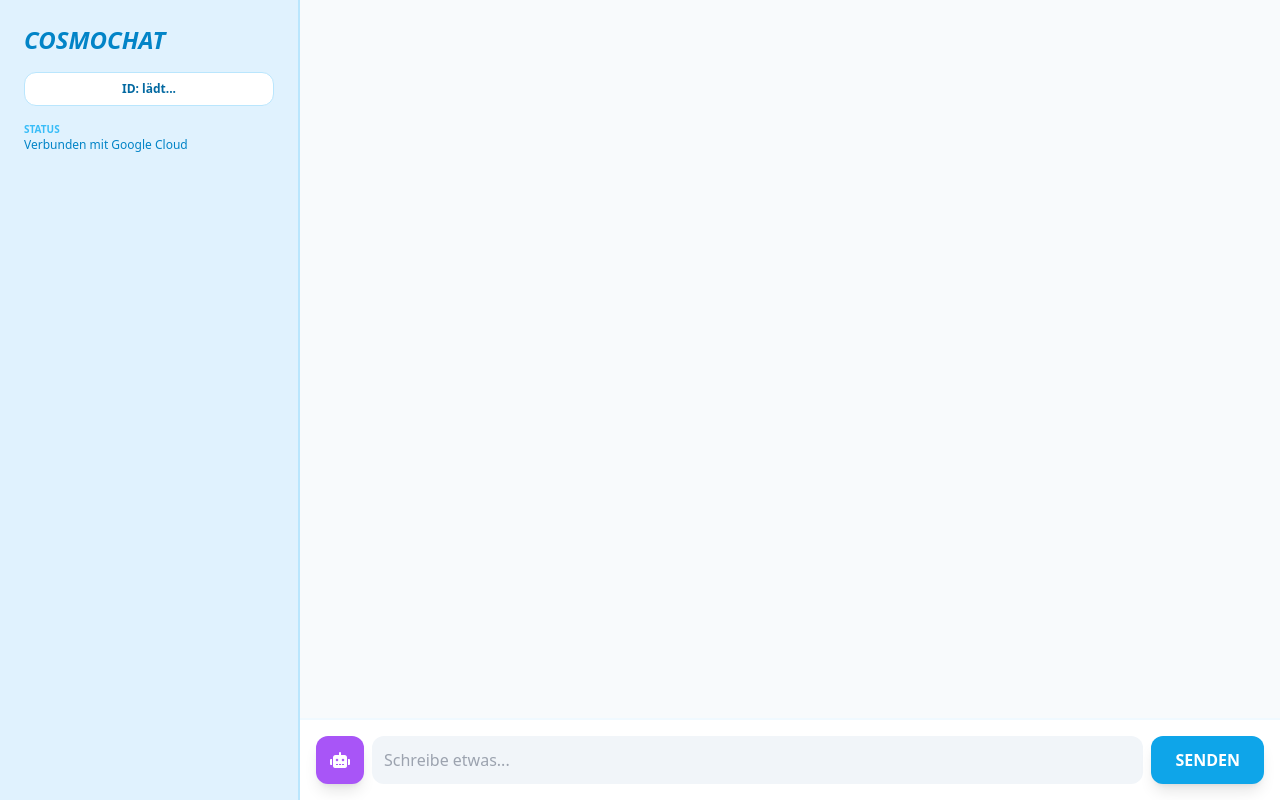
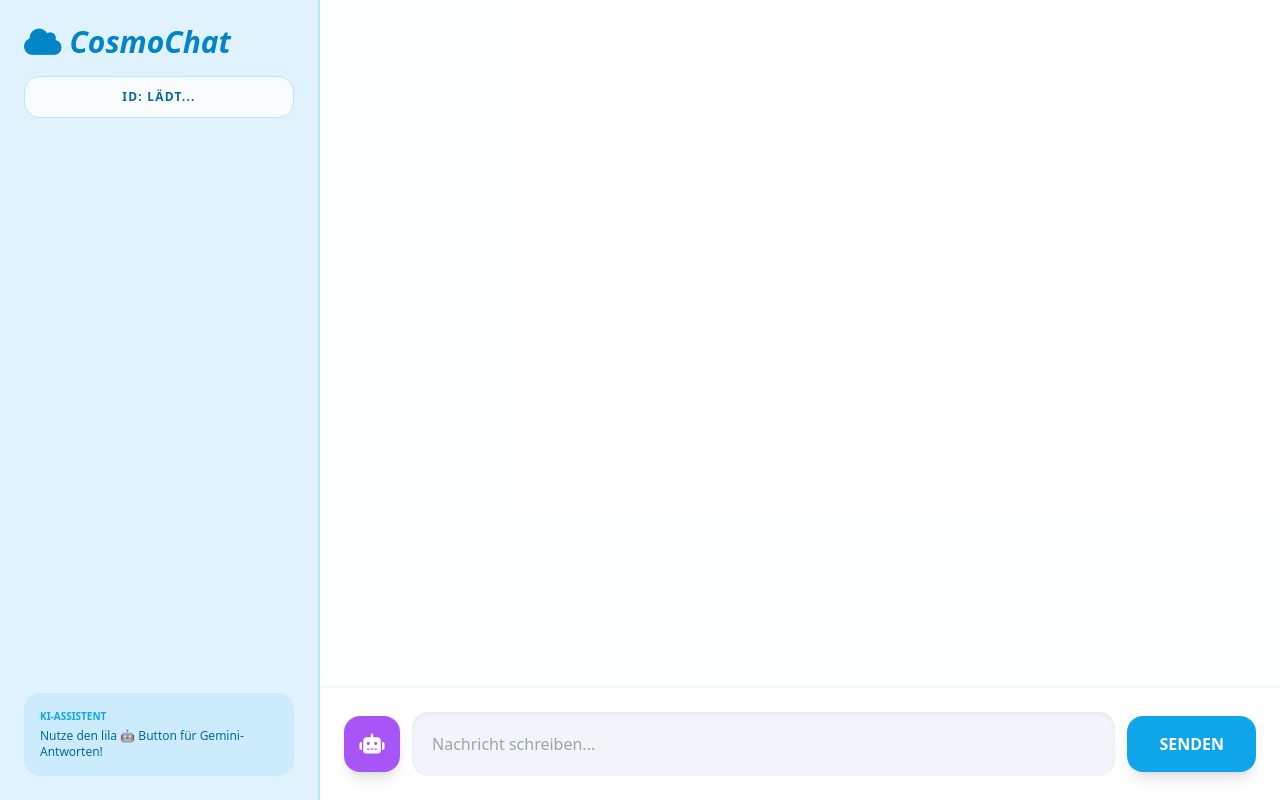
Before and after one commit to Elias1136/Cosmochat, a Flask app: page / in a window 1280 px wide. Run offline with Flask 3, Linux system fonts and the light colour scheme; some libraries are stand-ins or nearby versions.

Commit message:
Refactor HTML structure and update styles

```diff
--- a/templates/index.html
+++ b/templates/index.html
@@ -4,51 +4,164 @@
     <meta charset="UTF-8">
     <meta name="viewport" content="width=device-width, initial-scale=1.0">
     <title>CosmoChat Sky</title>
+    <!-- Bibliotheken: Socket.io, Tailwind CSS, FontAwesome -->
     <script src="https://cdnjs.cloudflare.com/ajax/libs/socket.io/4.0.1/socket.io.js"></script>
     <script src="https://cdn.tailwindcss.com"></script>
     <link href="https://cdnjs.cloudflare.com/ajax/libs/font-awesome/6.0.0/css/all.min.css" rel="stylesheet">
     <style>
-        body { background-color: #f0f9ff; color: #0c4a6e; height: 100vh; display: flex; overflow: hidden; }
-        .side { background-color: #e0f2fe; width: 300px; border-right: 2px solid #bae6fd; }
-        .msg-me { background-color: #0ea5e9; color: white; border-radius: 15px 15px 0 15px; }
-        .msg-other { background-color: #e2e8f0; color: #1e293b; border-radius: 15px 15px 15px 0; }
-        .ai-btn { background-color: #a855f7; color: white; }
+        body {
+            background-color: #f0f9ff;
+            color: #0c4a6e;
+            height: 100vh;
+            display: flex;
+            overflow: hidden;
+        }
+        /* Sidebar in hellem Blau */
+        .side-nav {
+            background-color: #e0f2fe;
+            width: 320px;
+            border-right: 2px solid #bae6fd;
+            flex-shrink: 0;
+        }
+        /* Nachrichtendesign */
+        .msg-user {
+            background-color: #0ea5e9;
+            color: white;
+            border-radius: 20px 20px 0 20px;
+        }
+        .msg-other {
+            background-color: #e2e8f0;
+            color: #1e293b;
+            border-radius: 20px 20px 20px 0;
+        }
+        /* Lila Roboter Button */
+        .ai-robot-btn {
+            background-color: #a855f7;
+            color: white;
+            transition: all 0.2s;
+        }
+        .ai-robot-btn:hover {
+            background-color: #9333ea;
+            transform: scale(1.1);
+        }
+        /* Scrollbar Styling */
+        ::-webkit-scrollbar { width: 5px; }
+        ::-webkit-scrollbar-thumb { background: #bae6fd; border-radius: 10px; }
+
+        @media (max-width: 768px) {
+            body { flex-direction: column; }
+            .side-nav { width: 100%; height: auto; }
+        }
     </style>
 </head>
-<body class="flex-col md:flex-row w-full">
-    <div class="side p-6 flex flex-col overflow-y-auto shrink-0">
-        <h1 class="text-2xl font-black text-sky-600 italic mb-4">COSMOCHAT</h1>
-        <div id="idBadge" class="bg-white p-2 rounded-xl text-center font-bold text-sky-700 border border-sky-200 text-xs mb-4">ID: lädt...</div>
-        <p class="text-[10px] text-sky-400 font-bold uppercase">Status</p>
-        <p class="text-xs text-sky-600 mb-4">Verbunden mit Google Cloud</p>
-    </div>
-    <div class="flex-1 flex flex-col bg-white">
-        <div id="chat" class="flex-1 overflow-y-auto p-4 space-y-4 bg-slate-50"></div>
-        <div class="p-4 border-t-2 border-sky-50 flex items-center gap-2">
-            <button onclick="askAI()" class="ai-btn w-12 h-12 rounded-xl flex items-center justify-center shrink-0 shadow-lg"><i class="fa-solid fa-robot"></i></button>
-            <input type="text" id="msgInp" placeholder="Schreibe etwas..." class="flex-1 p-3 bg-slate-100 rounded-xl outline-none focus:ring-2 focus:ring-sky-300">
-            <button onclick="send()" class="bg-sky-500 text-white px-6 py-3 rounded-xl font-bold shadow-lg">SENDEN</button>
+<body class="w-full">
+
+    <!-- Navigation / Sidebar -->
+    <nav class="side-nav p-6 flex flex-col h-1/4 md:h-full overflow-y-auto">
+        <h1 class="text-3xl font-black text-sky-600 italic mb-4 flex items-center gap-2">
+            <i class="fa-solid fa-cloud"></i> CosmoChat
+        </h1>
+
+        <div id="idBadge" class="bg-white/80 p-3 rounded-2xl font-bold text-center mb-6 text-sky-700 border border-sky-200 text-xs tracking-widest uppercase">
+            ID: LÄDT...
         </div>
-    </div>
+
+        <div class="mt-auto bg-sky-200/50 p-4 rounded-2xl">
+            <p class="text-[10px] font-bold text-sky-500 uppercase mb-1">KI-Assistent</p>
+            <p class="text-xs text-sky-700 font-medium">Nutze den lila 🤖 Button für Gemini-Antworten!</p>
+        </div>
+    </nav>
+
+    <!-- Main Chat Container -->
+    <main class="flex-1 flex flex-col bg-white">
+        <!-- Message Window -->
+        <div id="messageDisplay" class="flex-1 overflow-y-auto p-4 md:p-8 space-y-4 bg-slate-50/30">
+            <!-- Messages load here -->
+        </div>
+
+        <!-- Input Bar -->
+        <footer class="p-4 md:p-6 border-t-2 border-sky-50 flex items-center gap-3 bg-white">
+            <!-- Gemini Button -->
+            <button onclick="requestAIResponse()" title="Gemini fragen" class="ai-robot-btn w-14 h-14 rounded-2xl flex items-center justify-center shadow-lg shrink-0">
+                <i class="fa-solid fa-robot text-xl"></i>
+            </button>
+
+            <input type="text" id="messageInput" placeholder="Nachricht schreiben..."
+                class="flex-1 p-5 bg-slate-100 rounded-2xl outline-none focus:bg-white focus:ring-4 focus:ring-sky-100 transition-all text-slate-700 shadow-inner">
+
+            <button onclick="dispatchMessage()" class="bg-sky-500 text-white h-14 px-8 rounded-2xl font-black shadow-lg hover:bg-sky-600 transition-all active:scale-95">
+                SENDEN
+            </button>
+        </footer>
+    </main>
+
     <script>
-        const socket = io();
-        const chat = document.getElementById('chat');
-        const inp = document.getElementById('msgInp');
-        let myId = localStorage.getItem('cosmo_id');
-        socket.on('connect', () => { socket.emit('user_connect', { id: myId }); socket.emit('load_history'); });
-        socket.on('init_data', d => { myId = d.id; localStorage.setItem('cosmo_id', myId); document.getElementById('idBadge').textContent = "ID: " + d.id; });
-        socket.on('chat_history', msgs => { chat.innerHTML = ''; msgs.forEach(m => add(m)); });
-        socket.on('receive_message', m => add(m));
-        function send() { if(inp.value.trim()){ socket.emit('send_message', { text: inp.value }); inp.value = ''; } }
-        function askAI() { if(inp.value.trim()){ socket.emit('ask_ai', { text: inp.value }); inp.value = ''; } else { alert("Frag erst etwas!"); } }
-        function add(m) {
-            const isMe = m.from_id === myId;
-            const d = document.createElement('div');
-            d.className = `flex w-full ${isMe ? 'justify-end' : 'justify-start'}`;
-            d.innerHTML = `<div class="max-w-[80%] p-3 shadow-sm ${isMe ? 'msg-me' : 'msg-other'}"><p class="text-sm">${m.text}</p></div>`;
-            chat.appendChild(d); chat.scrollTop = chat.scrollHeight;
+        // Nutzt die von dir bereitgestellte URL
+        const socket = io('https://cosmochat-1052534417422.europe-west1.run.app');
+        const display = document.getElementById('messageDisplay');
+        const input = document.getElementById('messageInput');
+        let currentUserId = localStorage.getItem('cosmo_id_v4');
+
+        socket.on('connect', () => {
+            socket.emit('user_connect', { id: currentUserId });
+            socket.emit('load_history');
+        });
+
+        socket.on('init_data', (data) => {
+            currentUserId = data.id;
+            localStorage.setItem('cosmo_id_v4', data.id);
+            document.getElementById('idBadge').textContent = "ID: " + data.id;
+        });
+
+        socket.on('chat_history', (messages) => {
+            display.innerHTML = '';
+            messages.forEach(msg => renderMessage(msg));
+        });
+
+        socket.on('receive_message', (msg) => {
+            renderMessage(msg);
+        });
+
+        function dispatchMessage() {
+            const val = input.value.trim();
+            if (!val) return;
+            socket.emit('send_message', { text: val });
+            input.value = '';
         }
-        inp.onkeypress = e => { if(e.key === 'Enter') send(); };
+
+        function requestAIResponse() {
+            const val = input.value.trim();
+            if (!val) {
+                alert("Bitte gib erst eine Frage in das Textfeld ein!");
+                return;
+            }
+            socket.emit('ask_ai', { text: val });
+            input.value = '';
+        }
+
+        function renderMessage(msg) {
+            const isMe = msg.from_id === currentUserId;
+            const isAI = msg.from_id === 'ai_bot';
+
+            const wrapper = document.createElement('div');
+            wrapper.className = `flex w-full ${isMe ? 'justify-end' : 'justify-start'}`;
+
+            const bubbleStyle = isMe ? 'msg-user' : (isAI ? 'bg-purple-100 border-2 border-purple-200 text-purple-900 rounded-2xl' : 'msg-other');
+
+            wrapper.innerHTML = `
+                <div class="max-w-[85%] md:max-w-[70%] p-4 shadow-sm ${bubbleStyle}">
+                    <div class="flex justify-between items-center mb-1 gap-4 opacity-40 text-[9px] font-black uppercase">
+                        <span>${isMe ? 'Du' : (isAI ? 'CosmoAI 🤖' : 'Nutzer')}</span>
+                        <span>${msg.time || ''}</span>
+                    </div>
+                    <p class="text-sm md:text-base leading-relaxed">${msg.text}</p>
+                </div>
+            `;
+            display.appendChild(wrapper);
+            display.scrollTo({ top: display.scrollHeight, behavior: 'smooth' });
+        }
+
+        input.onkeypress = (e) => { if(e.key === 'Enter') dispatchMessage(); };
     </script>
 </body>
 </html>
```
